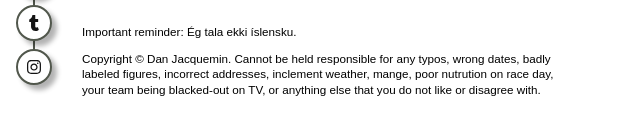
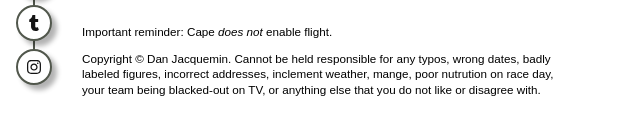
Before and after one commit to danjacquemin/danjacquemin-com, a Gatsby site: page / in a window 1280 px wide. Shown: the part 479-614 px from the top of the page, 0-640 px from the left. Built offline with nearby package versions, Linux system fonts and the light colour scheme; Gatsby itself is replaced by a stand-in of ours.

Commit message:
better random reminder function

```diff
--- a/src/components/footer.jsx
+++ b/src/components/footer.jsx
@@ -1,4 +1,4 @@
-import * as React from "react";
+import React, { useEffect, useState } from "react";
 import Icons from "./Icons";
 import { Link } from "gatsby";
 
@@ -43,9 +43,11 @@ const socialMedia = [
 // -- -- --
 
 const Footer = ({ children }) => {
-  const randomReminder = () => {
-    return reminders[Math.floor(Math.random() * reminders.length)];
-  };
+  const [reminder, setReminder] = useState("");
+
+  useEffect(() => {
+    setReminder(reminders[Math.floor(Math.random() * reminders.length)]);
+  }, []);
 
   return (
     <footer>
@@ -76,7 +78,7 @@ const Footer = ({ children }) => {
         <div className={styles.wrapCya}>
           <p>
             Important reminder:{" "}
-            <span dangerouslySetInnerHTML={{ __html: randomReminder() }}></span>
+            <span dangerouslySetInnerHTML={{ __html: reminder }}></span>
           </p>
           <p>
             Copyright <span aria-hidden="true">&copy;</span> Dan Jacquemin.
```
